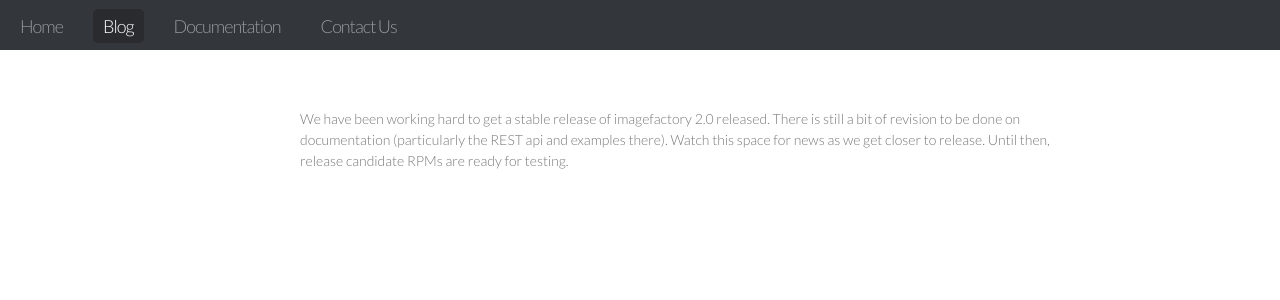
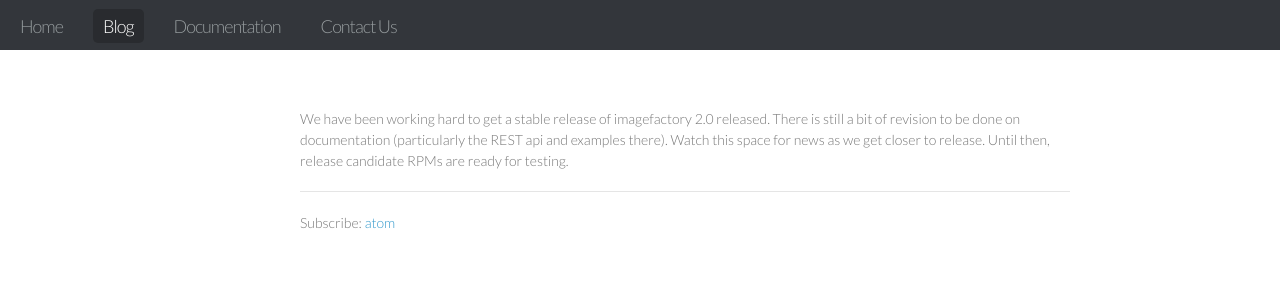
Before and after one commit to redhat-imaging/imagefactory, a Jekyll site: the page built from _posts/2012-10-31-V2-coming-soon.markdown, in a window 1280 px wide. Shown: the top 300 px of the page. Built offline with Jekyll 4.4.1, drawn with Linux system fonts in a browser that asks for light colours.

Commit message:
Add link to the atom feed in each blog post.
Signed-off-by: Steve Loranz <sloranz@redhat.com>

```diff
--- a/_layouts/blog_post.html
+++ b/_layouts/blog_post.html
@@ -9,6 +9,12 @@
     <div class="wrapper">
       <wide-section>
       {{ content }}
+      <hr/>
+      <p>
+        Subscribe:
+           <a href="/blog/atom.xml">atom</a>
+      </p>
+
       </wide-section>
       <!-- {% include footer.html %} -->
     </div>
```
